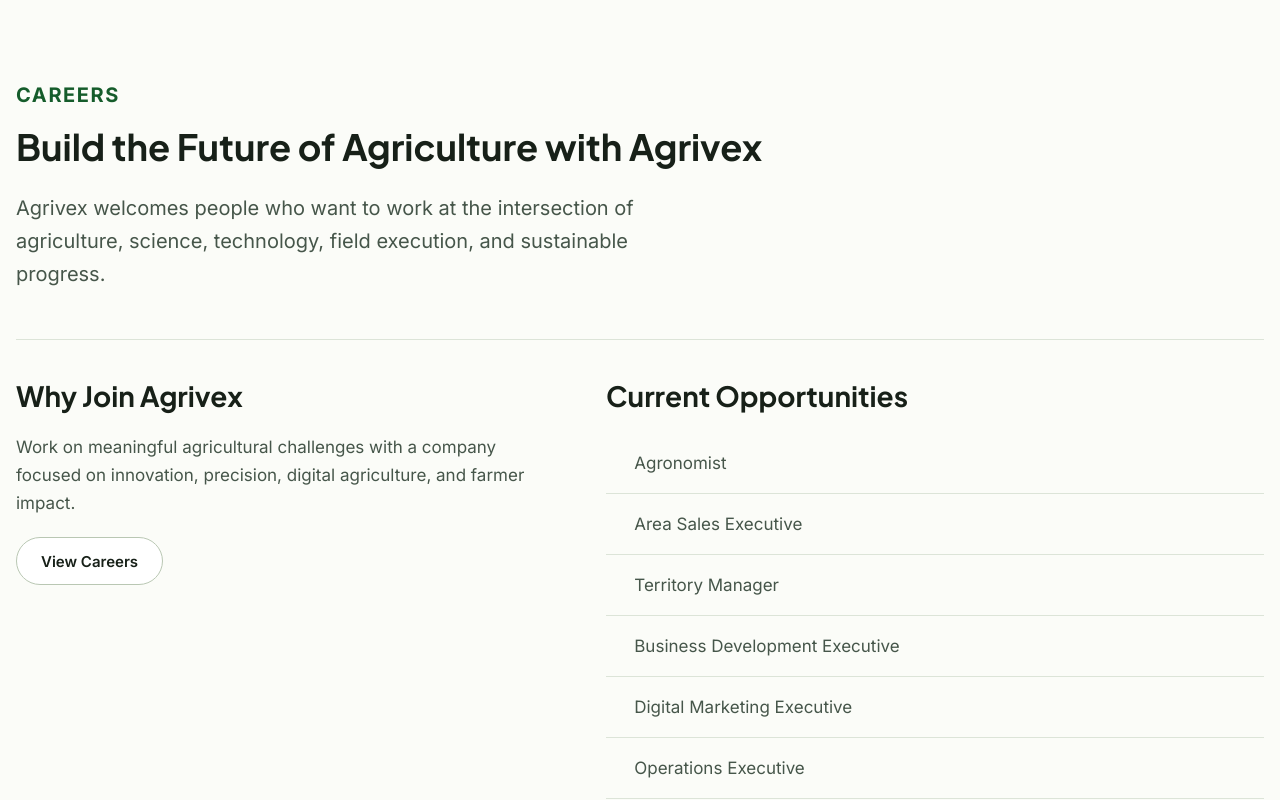
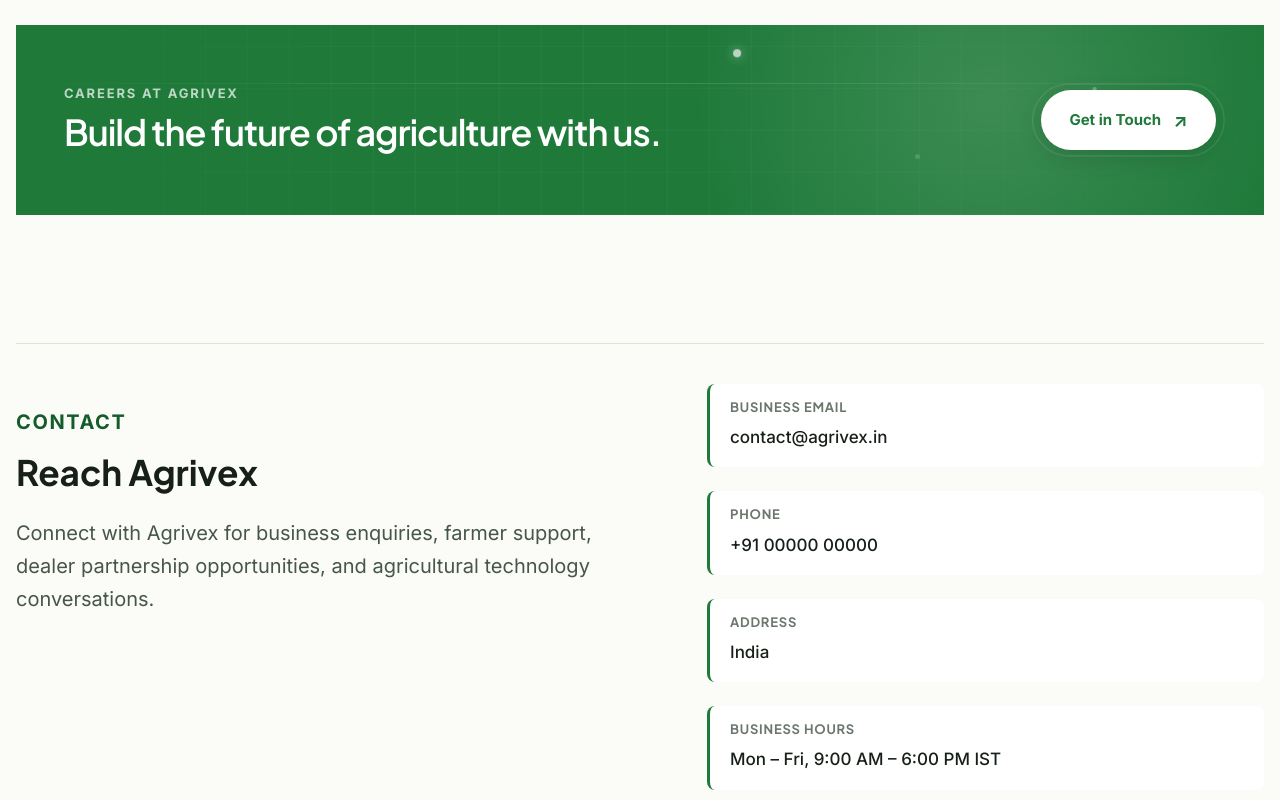
Before and after one commit to sagartayde77/agrivex_website, a React (Vite) app: page / in a window 1280 px wide. Shown: the part 5800-6600 px from the top of the page. Built offline with nearby package versions, Linux system fonts and the light colour scheme.

Commit message:
career section modified

```diff
--- a/src/sections/Careers/Careers.css
+++ b/src/sections/Careers/Careers.css
@@ -1,101 +1,504 @@
-.careers {
-  padding-block: var(--space-20) var(--space-24);
+.career-cta {
+  position: relative;
+  padding-block: var(--space-12);
   background: var(--color-surface-page);
+  overflow: hidden;
 }
 
-.careers__intro {
-  max-width: var(--container-md);
+/* =========================================================
+   MAIN RIBBON
+   ========================================================= */
+
+.career-cta__ribbon {
+  position: relative;
+
+  display: flex;
+  align-items: center;
+  justify-content: space-between;
+
+  min-height: 190px;
+  padding: var(--space-10) var(--space-12);
+
+  overflow: hidden;
+
+  background:
+    radial-gradient(
+      circle at 78% 40%,
+      rgba(255, 255, 255, 0.13),
+      transparent 30%
+    ),
+    var(--color-brand-primary);
+
+  border-radius: var(--radius-xl);
+
+  isolation: isolate;
+
+  transform: translateY(30px);
+  opacity: 0;
+
+  animation: careerRibbonReveal 900ms var(--ease-standard) forwards;
 }
 
-.careers__eyebrow {
-  margin-bottom: var(--space-4);
-  color: var(--color-brand-primary-strong);
+/* =========================================================
+   MOVING LIGHT
+   ========================================================= */
+
+.career-cta__ribbon::before {
+  content: '';
+
+  position: absolute;
+  z-index: -1;
+
+  top: -100%;
+  left: -35%;
+
+  width: 35%;
+  height: 300%;
+
+  background: linear-gradient(
+    90deg,
+    transparent,
+    rgba(255, 255, 255, 0.12),
+    transparent
+  );
+
+  transform: rotate(18deg);
+
+  animation: careerLightSweep 7s ease-in-out infinite;
+}
+
+/* =========================================================
+   DECORATIVE GRID
+   ========================================================= */
+
+.career-cta__grid {
+  position: absolute;
+  z-index: -1;
+  inset: 0;
+
+  opacity: 0.08;
+
+  background-image:
+    linear-gradient(
+      rgba(255, 255, 255, 0.5) 1px,
+      transparent 1px
+    ),
+    linear-gradient(
+      90deg,
+      rgba(255, 255, 255, 0.5) 1px,
+      transparent 1px
+    );
+
+  background-size: 42px 42px;
+
+  mask-image: linear-gradient(
+    to right,
+    transparent,
+    black 30%,
+    black 70%,
+    transparent
+  );
+
+  animation: careerGridMove 14s linear infinite;
+}
+
+/* =========================================================
+   FLOATING ORBS
+   ========================================================= */
+
+.career-cta__orb {
+  position: absolute;
+
+  width: 8px;
+  height: 8px;
+
+  border-radius: 50%;
+
+  background: rgba(255, 255, 255, 0.75);
+
+  box-shadow:
+    0 0 12px rgba(255, 255, 255, 0.5),
+    0 0 28px rgba(255, 255, 255, 0.2);
+
+  pointer-events: none;
+}
+
+.career-cta__orb--one {
+  top: 22%;
+  left: 55%;
+
+  animation: careerFloatOne 5s ease-in-out infinite;
+}
+
+.career-cta__orb--two {
+  top: 68%;
+  left: 72%;
+
+  width: 5px;
+  height: 5px;
+
+  animation: careerFloatTwo 7s ease-in-out infinite;
+}
+
+.career-cta__orb--three {
+  top: 30%;
+  left: 86%;
+
+  width: 4px;
+  height: 4px;
+
+  animation: careerFloatThree 6s ease-in-out infinite;
+}
+
+/* =========================================================
+   CONTENT
+   ========================================================= */
+
+.career-cta__content {
+  position: relative;
+  z-index: 2;
+
+  max-width: 720px;
+
+  animation: careerContentFloat 6s ease-in-out infinite;
+}
+
+.career-cta__eyebrow {
+  display: block;
+
+  margin-bottom: var(--space-3);
+
+  color: rgba(255, 255, 255, 0.7);
+
   font-size: var(--font-size-xs);
   font-weight: var(--font-weight-bold);
-  line-height: var(--line-height-compact);
+  line-height: 1;
+
+  letter-spacing: 0.14em;
   text-transform: uppercase;
-  letter-spacing: 0.08em;
 }
 
-.careers__intro h2 {
-  font-size: calc(var(--font-size-3xl) * 0.64);
+.career-cta__content h2 {
+  margin: 0;
+
+  color: #fff;
+
+  font-size: clamp(1.7rem, 2.8vw, 2.6rem);
+  font-weight: var(--font-weight-semibold);
+  line-height: 1.12;
+
+  letter-spacing: -0.03em;
 }
 
-.careers__intro p {
-  max-width: var(--container-sm);
-  margin-top: var(--space-6);
-  font-size: var(--font-size-lg);
+/* =========================================================
+   BUTTON
+   ========================================================= */
+
+.career-cta__button {
+  position: relative;
+  z-index: 3;
+
+  display: inline-flex;
+  align-items: center;
+  justify-content: center;
+  gap: 12px;
+
+  flex-shrink: 0;
+
+  min-width: 175px;
+  padding: 15px 23px;
+
+  color: var(--color-brand-primary);
+  background: #fff;
+
+  border: 0;
+  border-radius: 999px;
+
+  font: inherit;
+  font-size: var(--font-size-sm);
+  font-weight: var(--font-weight-bold);
+
+  cursor: pointer;
+
+  box-shadow:
+    0 8px 25px rgba(0, 0, 0, 0.12);
+
+  transition:
+    transform 300ms var(--ease-standard),
+    box-shadow 300ms var(--ease-standard),
+    background-color 300ms var(--ease-standard);
 }
 
-.careers__content {
-  display: grid;
-  grid-template-columns: minmax(0, 0.8fr) minmax(0, 1fr);
-  gap: var(--space-16);
-  margin-top: var(--space-12);
-  padding-top: var(--space-10);
-  border-top: 1px solid var(--color-border-default);
+/* Continuous breathing glow */
+
+.career-cta__button::before {
+  content: '';
+
+  position: absolute;
+  inset: -5px;
+
+  border-radius: inherit;
+
+  border: 1px solid rgba(255, 255, 255, 0.35);
+
+  opacity: 0;
+
+  animation: careerButtonPulse 3s ease-in-out infinite;
 }
 
-.careers__why {
-  display: grid;
-  align-content: start;
-  justify-items: start;
-  gap: var(--space-5);
+/* Arrow */
+
+.career-cta__arrow {
+  display: inline-flex;
+
+  font-size: 1.15rem;
+
+  transition:
+    transform 300ms var(--ease-standard);
 }
 
-.careers__why h3,
-.careers__opportunities h3 {
-  font-size: var(--font-size-xl);
+.career-cta__button:hover {
+  transform: translateY(-5px);
+
+  background: #f7fff8;
+
+  box-shadow:
+    0 14px 35px rgba(0, 0, 0, 0.2),
+    0 0 0 5px rgba(255, 255, 255, 0.08);
 }
 
-.careers__opportunities ul {
-  display: grid;
-  gap: var(--space-0);
-  margin-top: var(--space-5);
-  padding: var(--space-0);
-  list-style: none;
+.career-cta__button:hover .career-cta__arrow {
+  transform: translate(4px, -4px);
 }
 
-.careers__opportunity {
-  display: flex;
-  align-items: center;
-  gap: var(--space-3);
-  padding-block: var(--space-4);
-  border-bottom: 1px solid var(--color-border-default);
-  color: var(--color-text-secondary);
-  transition:
-    color var(--duration-fast) var(--ease-standard),
-    padding-left var(--duration-base) var(--ease-standard);
+.career-cta__button:active {
+  transform: translateY(-2px);
 }
 
-.careers__opportunity:hover {
-  color: var(--color-brand-primary-strong);
-  padding-left: var(--space-3);
+.career-cta__button:focus-visible {
+  outline: 3px solid rgba(255, 255, 255, 0.65);
+  outline-offset: 5px;
 }
 
-.careers__opportunity-arrow {
-  display: inline-block;
-  color: var(--color-brand-primary);
-  font-weight: var(--font-weight-bold);
-  transform: translateX(-4px);
-  opacity: 0;
-  transition:
-    transform var(--duration-base) var(--ease-standard),
-    opacity var(--duration-base) var(--ease-standard);
+/* =========================================================
+   SCAN LINE
+   ========================================================= */
+
+.career-cta__scanline {
+  position: absolute;
+  z-index: 1;
+
+  left: 0;
+
+  width: 100%;
+  height: 1px;
+
+  background: linear-gradient(
+    90deg,
+    transparent,
+    rgba(255, 255, 255, 0.35),
+    transparent
+  );
+
+  animation: careerScan 5s ease-in-out infinite;
 }
 
-.careers__opportunity:hover .careers__opportunity-arrow {
-  transform: translateX(0);
-  opacity: 1;
+/* =========================================================
+   ANIMATIONS
+   ========================================================= */
+
+@keyframes careerRibbonReveal {
+  0% {
+    opacity: 0;
+    transform: translateY(30px) scale(0.98);
+  }
+
+  100% {
+    opacity: 1;
+    transform: translateY(0) scale(1);
+  }
 }
 
-.careers__why p {
-  color: var(--color-text-secondary);
+@keyframes careerLightSweep {
+  0% {
+    left: -40%;
+    opacity: 0;
+  }
+
+  15% {
+    opacity: 1;
+  }
+
+  55% {
+    left: 120%;
+    opacity: 0.8;
+  }
+
+  100% {
+    left: 120%;
+    opacity: 0;
+  }
 }
 
-@media (max-width: 920px) {
-  .careers__content {
-    grid-template-columns: 1fr;
-    gap: var(--space-10);
+@keyframes careerGridMove {
+  from {
+    background-position: 0 0;
+  }
+
+  to {
+    background-position: 42px 42px;
   }
 }
+
+@keyframes careerFloatOne {
+  0%,
+  100% {
+    transform: translate(0, 0);
+    opacity: 0.35;
+  }
+
+  50% {
+    transform: translate(35px, -20px);
+    opacity: 1;
+  }
+}
+
+@keyframes careerFloatTwo {
+  0%,
+  100% {
+    transform: translate(0, 0);
+    opacity: 0.2;
+  }
+
+  50% {
+    transform: translate(-25px, 18px);
+    opacity: 0.8;
+  }
+}
+
+@keyframes careerFloatThree {
+  0%,
+  100% {
+    transform: translate(0, 0);
+    opacity: 0.3;
+  }
+
+  50% {
+    transform: translate(18px, 25px);
+    opacity: 0.9;
+  }
+}
+
+@keyframes careerContentFloat {
+  0%,
+  100% {
+    transform: translateY(0);
+  }
+
+  50% {
+    transform: translateY(-3px);
+  }
+}
+
+@keyframes careerButtonPulse {
+  0%,
+  100% {
+    transform: scale(1);
+    opacity: 0;
+  }
+
+  50% {
+    transform: scale(1.06);
+    opacity: 0.6;
+  }
+}
+
+@keyframes careerScan {
+  0% {
+    top: 0;
+    opacity: 0;
+  }
+
+  15% {
+    opacity: 0.5;
+  }
+
+  85% {
+    opacity: 0.2;
+  }
+
+  100% {
+    top: 100%;
+    opacity: 0;
+  }
+}
+
+/* =========================================================
+   RESPONSIVE
+   ========================================================= */
+
+@media (max-width: 800px) {
+  .career-cta__ribbon {
+    min-height: 170px;
+    padding: var(--space-8);
+    gap: var(--space-6);
+  }
+
+  .career-cta__content h2 {
+    font-size: 1.8rem;
+  }
+}
+
+@media (max-width: 600px) {
+  .career-cta {
+    padding-block: var(--space-8);
+  }
+
+  .career-cta__ribbon {
+    align-items: flex-start;
+    flex-direction: column;
+
+    min-height: auto;
+
+    padding: var(--space-7);
+
+    border-radius: var(--radius-lg);
+  }
+
+  .career-cta__content {
+    animation: none;
+  }
+
+  .career-cta__content h2 {
+    font-size: 1.6rem;
+  }
+
+  .career-cta__button {
+    width: 100%;
+  }
+
+  .career-cta__grid {
+    background-size: 30px 30px;
+  }
+}
+
+/* =========================================================
+   ACCESSIBILITY
+   ========================================================= */
+
+@media (prefers-reduced-motion: reduce) {
+  .career-cta__ribbon,
+  .career-cta__content,
+  .career-cta__ribbon::before,
+  .career-cta__grid,
+  .career-cta__orb,
+  .career-cta__button::before,
+  .career-cta__scanline {
+    animation: none;
+  }
+
+  .career-cta__ribbon {
+    opacity: 1;
+    transform: none;
+  }
+}
--- a/src/sections/Careers/Careers.tsx
+++ b/src/sections/Careers/Careers.tsx
@@ -1,64 +1,52 @@
-import Button from '../../components/shared/Button'
 import Container from '../../components/shared/Container'
 import Reveal from '../../components/shared/Reveal'
 import './Careers.css'
 
-const opportunities = [
-  'Agronomist',
-  'Area Sales Executive',
-  'Territory Manager',
-  'Business Development Executive',
-  'Digital Marketing Executive',
-  'Operations Executive',
-  'Technology Professionals',
-  'Internships',
-] as const
+function CareerCTA() {
+  const handleContactClick = () => {
+    document.getElementById('contact')?.scrollIntoView({
+      behavior: 'smooth',
+      block: 'start',
+    })
+  }
 
-function Careers() {
   return (
-    <section className="careers" id="careers" aria-labelledby="careers-title">
+    <section className="career-cta" aria-labelledby="career-cta-title">
       <Container>
-        <Reveal className="careers__intro">
-          <p className="careers__eyebrow">CAREERS</p>
-          <h2 id="careers-title">Build the Future of Agriculture with Agrivex</h2>
-          <p>
-            Agrivex welcomes people who want to work at the intersection of
-            agriculture, science, technology, field execution, and sustainable
-            progress.
-          </p>
+        <Reveal className="career-cta__ribbon">
+          {/* Animated background elements */}
+          <span className="career-cta__orb career-cta__orb--one" />
+          <span className="career-cta__orb career-cta__orb--two" />
+          <span className="career-cta__orb career-cta__orb--three" />
+
+          <span className="career-cta__grid" aria-hidden="true" />
+
+          <div className="career-cta__content">
+            <span className="career-cta__eyebrow">
+              CAREERS AT AGRIVEX
+            </span>
+
+            <h2 id="career-cta-title">
+              Build the future of agriculture with us.
+            </h2>
+          </div>
+
+          <button
+            type="button"
+            className="career-cta__button"
+            onClick={handleContactClick}
+          >
+            <span>Get in Touch</span>
+            <span className="career-cta__arrow" aria-hidden="true">
+              ↗
+            </span>
+          </button>
+
+          <span className="career-cta__scanline" aria-hidden="true" />
         </Reveal>
-
-        <div className="careers__content">
-          <Reveal className="careers__why">
-            <h3>Why Join Agrivex</h3>
-            <p>
-              Work on meaningful agricultural challenges with a company focused
-              on innovation, precision, digital agriculture, and farmer impact.
-            </p>
-            <Button href="#career-opportunities" variant="secondary">
-              View Careers
-            </Button>
-          </Reveal>
-
-          <Reveal
-            className="careers__opportunities"
-            id="career-opportunities"
-            delay={120}
-          >
-            <h3>Current Opportunities</h3>
-            <ul>
-              {opportunities.map((opportunity) => (
-                <li key={opportunity} className="careers__opportunity">
-                  <span className="careers__opportunity-arrow" aria-hidden="true">→</span>
-                  {opportunity}
-                </li>
-              ))}
-            </ul>
-          </Reveal>
-        </div>
       </Container>
     </section>
   )
 }
 
-export default Careers
+export default CareerCTA
```
